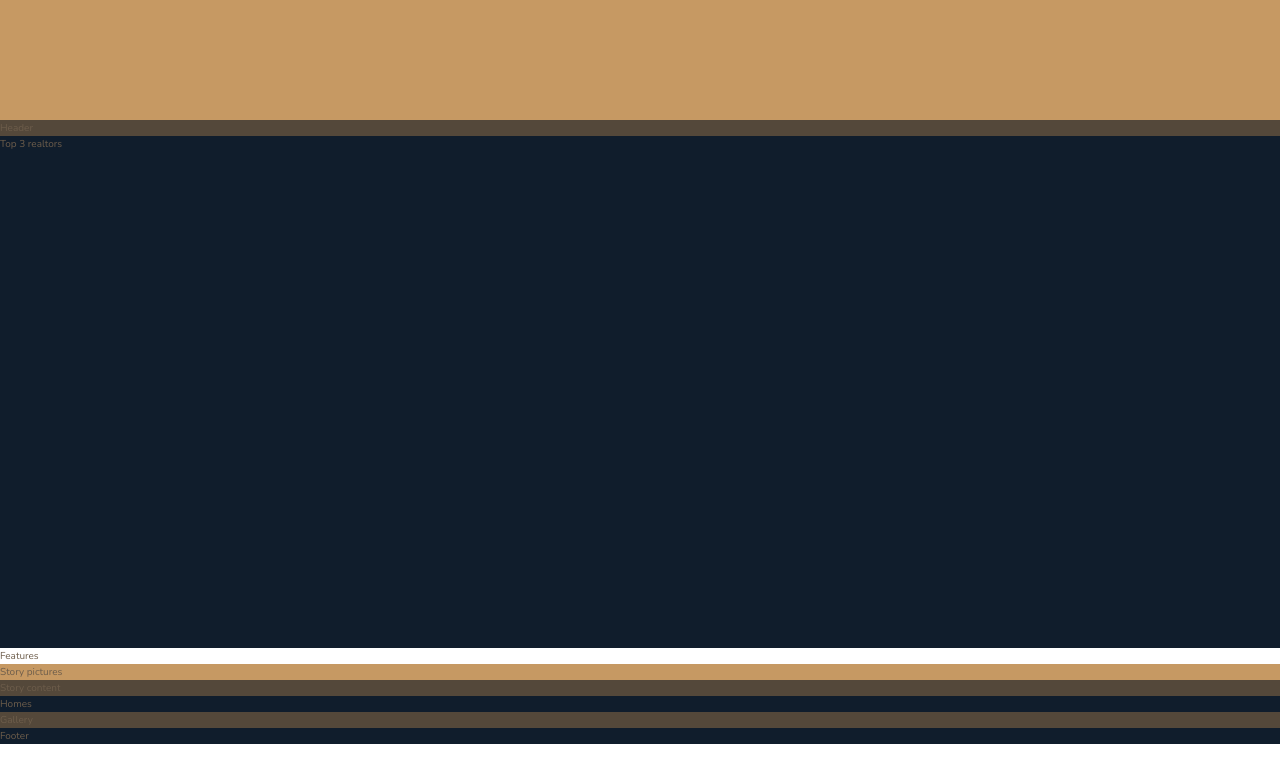
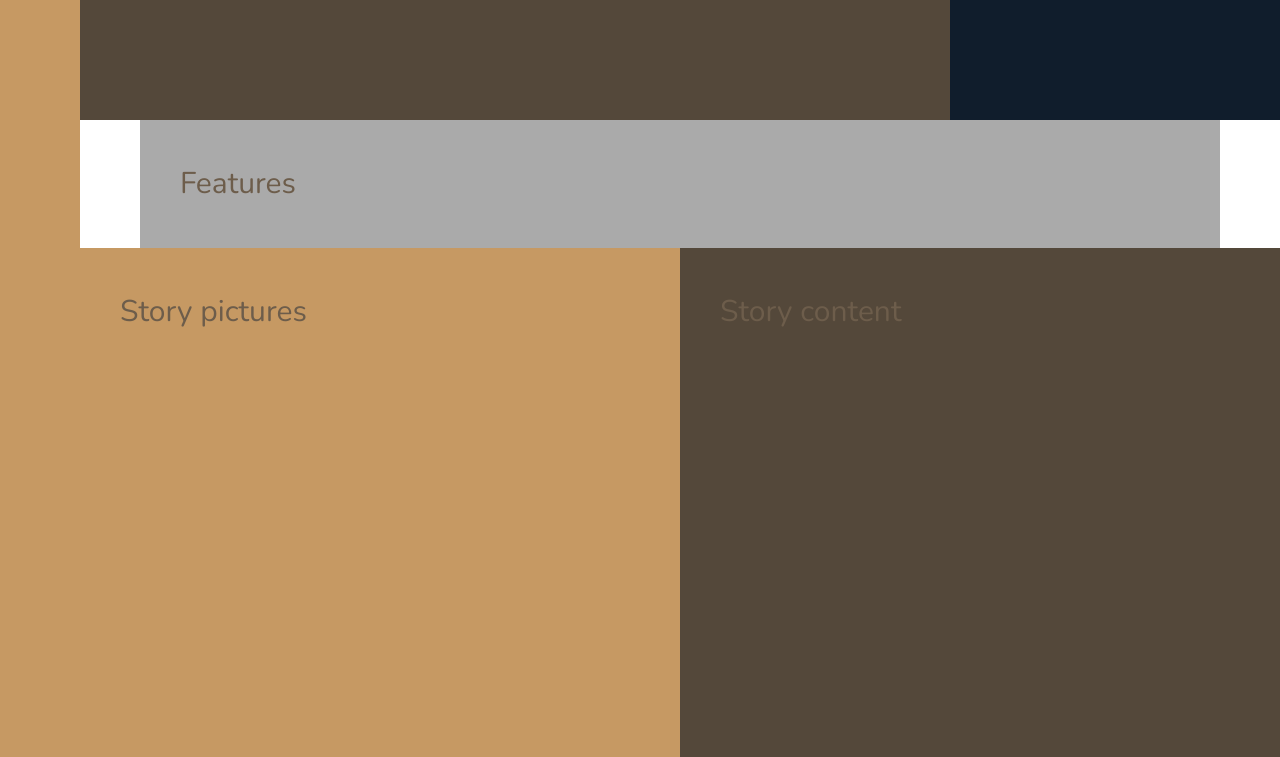
Before and after one commit to meshvedov/nexter-sass, a website: page index.html in a window 1280 px wide. Shown: the part 520-1277 px from the top of the page. Drawn offline with nearby package versions, Linux system fonts and the light colour scheme; files that its build step writes are made by us from their sources.

Commit message:
Building the layout - 2

```diff
--- a/index.html
+++ b/index.html
@@ -15,7 +15,7 @@
         <div class="sidebar">Sidebar</div>
         <header class="header">Header</header>
         <div class="realtors">Top 3 realtors</div>
-        <section class="feratures">Features</section>
+        <section class="features">Features</section>
         <div class="story__pictures">Story pictures</div>
         <div class="story__content">Story content</div>
         <section class="homes">Homes</section>
--- a/package.json
+++ b/package.json
@@ -7,7 +7,6 @@
     "watch:sass": "node-sass sass/main.scss css/style.css -w",
     "devserver": "browser-sync start --server --files=\"*.html, css/*.css\" --browser=firefox",
     "start": "npm-run-all --parallel devserver watch:sass",
-
     "compile:sass": "node-sass sass/main.scss css/style.comp.css",
     "prefix:css": "postcss --use autoprefixer -b 'last 10 versions' css/style.comp.css -o css/style.prefix.css",
     "compress:css": "node-sass css/style.prefix.css css/style.css --output-style compressed",
@@ -20,6 +19,7 @@
     "concat": "^1.0.3",
     "node-sass": "^4.5.3",
     "npm-run-all": "^4.1.1",
-    "postcss-cli": "^4.1.1"
+    "postcss-cli": "^4.1.1",
+    "browser-sync": "^2.26.5"
   }
 }
--- a/sass/_base.scss
+++ b/sass/_base.scss
@@ -37,4 +37,10 @@ body {
 .container {
     display: grid;
     grid-template-rows: 80vh min-content 40vw repeat(3, min-content);
+    grid-template-columns: [sidebar-start] 8rem [sidebar-end full-start] minmax(6rem, 1fr) [center-start] repeat(8, [col-start] minmax(min-content, 14rem) [col-end] ) [center-end] minmax(6rem, 1fr) [full-end]; //1140px / 8
+
+    & > * {
+        padding: 40px;
+        font-size: 3rem;
+    }
 }
--- a/sass/_features.scss
+++ b/sass/_features.scss
@@ -1,3 +1,4 @@
 .features {
     background-color: $color-grey-light-2;
+    grid-column: center-start / center-end;
 }
--- a/sass/_footer.scss
+++ b/sass/_footer.scss
@@ -1,3 +1,4 @@
 .footer {
     background-color: $color-secondary;
+    grid-column: full-start / full-end;
 }
--- a/sass/_gallery.scss
+++ b/sass/_gallery.scss
@@ -1,3 +1,4 @@
 .gallery {
     background-color: $color-grey-dark-1;
+    grid-column: full-start / full-end;
 }
--- a/sass/_header.scss
+++ b/sass/_header.scss
@@ -1,4 +1,4 @@
 .header {
     background-color: $color-grey-dark-1;
-
+    grid-column: full-start / col-end 6;
 }
--- a/sass/_homes.scss
+++ b/sass/_homes.scss
@@ -1,3 +1,4 @@
 .homes {
     background-color: $color-secondary;
+    grid-column: center-start / center-end;
 }
--- a/sass/_realtors.scss
+++ b/sass/_realtors.scss
@@ -1,3 +1,4 @@
 .realtors {
     background-color: $color-secondary;
+    grid-column: col-start 7 / full-end;
 }
--- a/sass/_sidebar.scss
+++ b/sass/_sidebar.scss
@@ -1,3 +1,5 @@
 .sidebar {
     background-color: $color-primary;
+    grid-column: sidebar-start / sidebar-end;
+    grid-row: 1 / -1;
 }
--- a/sass/_story.scss
+++ b/sass/_story.scss
@@ -1,9 +1,11 @@
 .story {
     &__pictures {
         background-color: $color-primary;
+        grid-column: full-start / col-end 4;
     }
 
     &__content {
         background-color: $color-grey-dark-1;
+        grid-column: col-start 5 / full-end;
     }
 }
```
